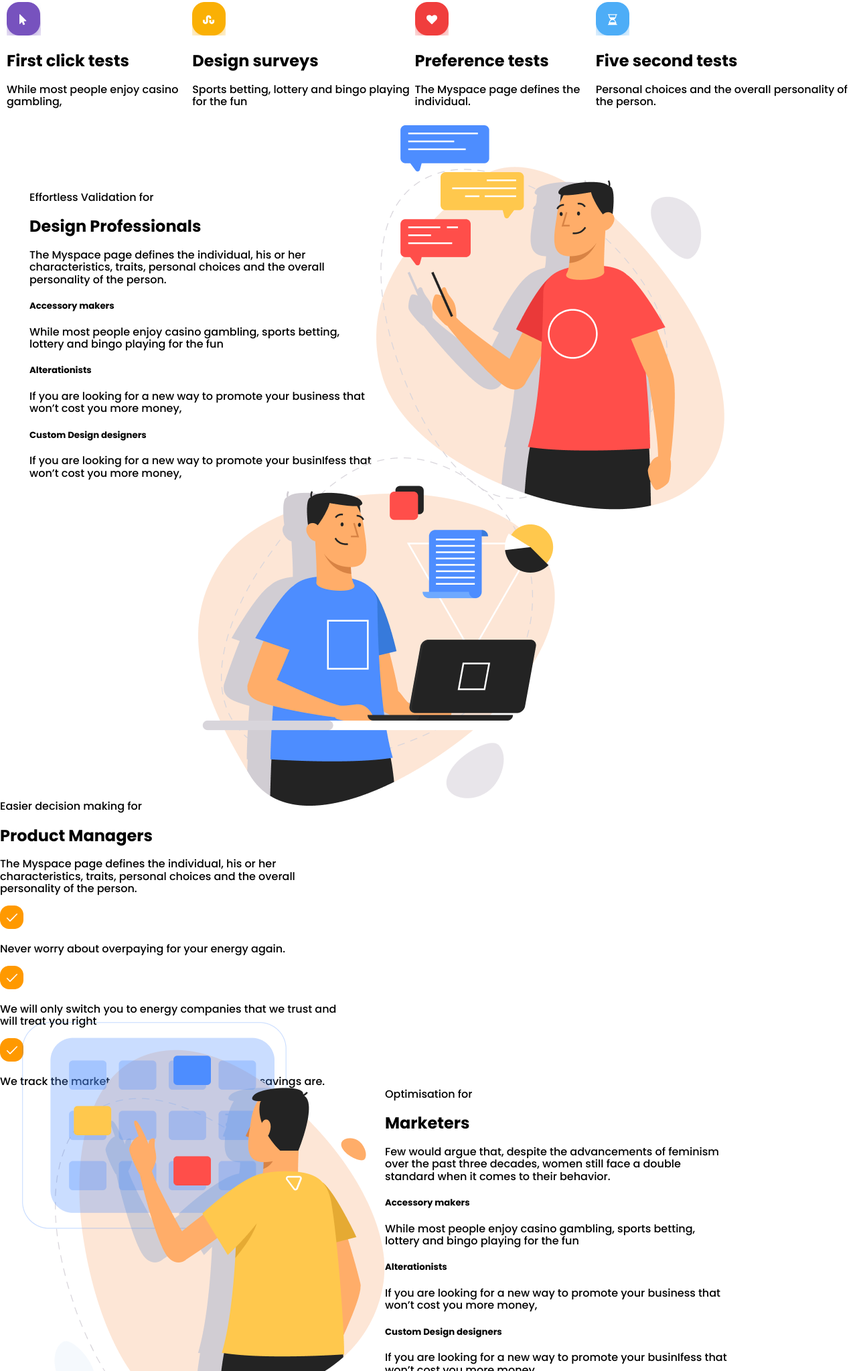
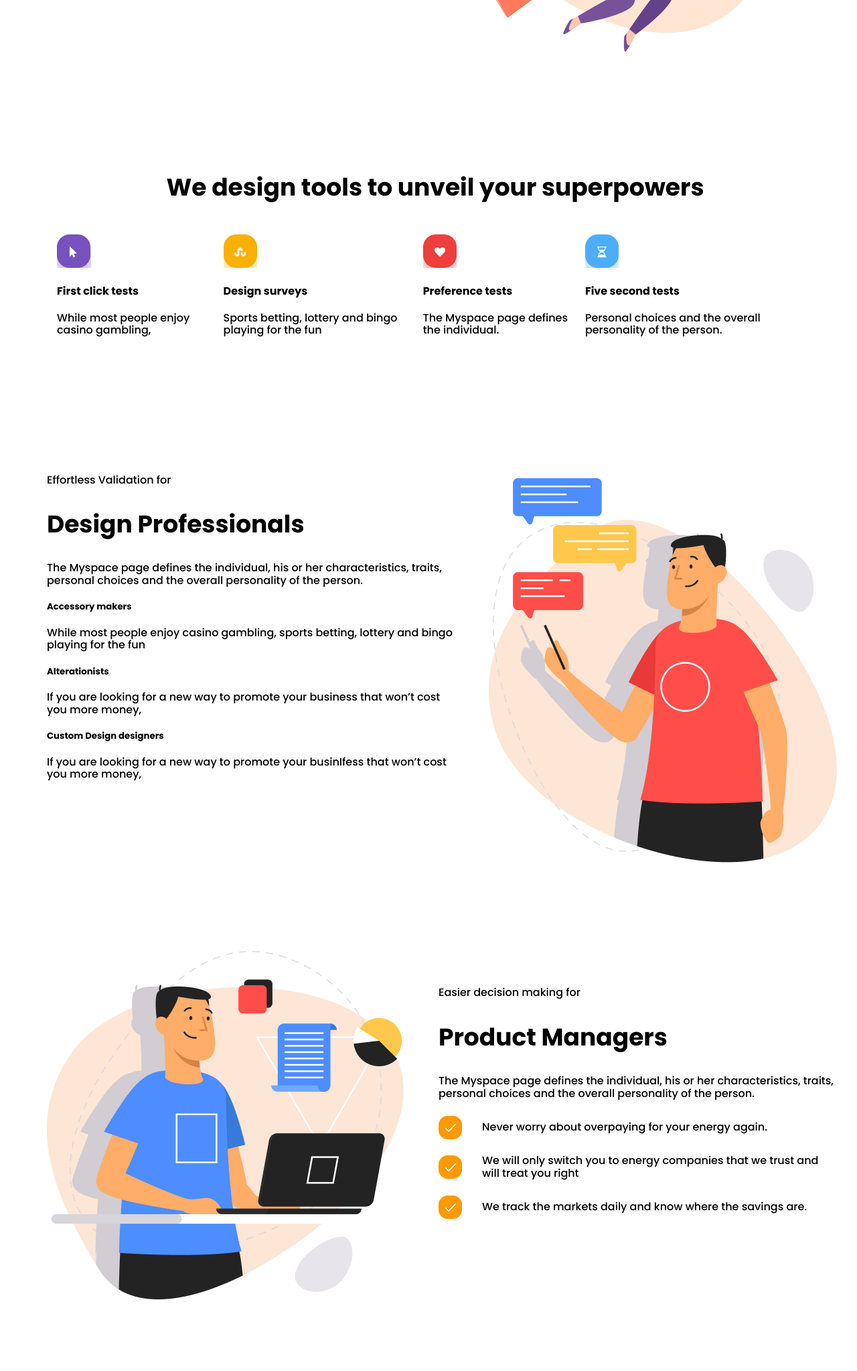
Before and after one commit to arbreshamedgjonaj/Productly, a plain HTML site: page index.html in a window 1280 px wide. Shown: the part 753-2800 px from the top of the page at 67% size. Drawn offline with Linux system fonts and the light colour scheme.

Commit message:
fixing site design

```diff
--- a/index.html
+++ b/index.html
@@ -1,5 +1,6 @@
 <!DOCTYPE html>
 <html lang="en">
+
 <head>
     <meta charset="UTF-8">
     <meta name="viewport" content="width=device-width, initial-scale=1.0">
@@ -10,6 +11,7 @@
     <link rel="preconnect" href="https://fonts.gstatic.com" crossorigin>
     <link href="https://fonts.googleapis.com/css2?family=Poppins:wght@500;700&display=swap" rel="stylesheet">
 </head>
+
 <body>
     <div>
 
@@ -31,7 +33,8 @@
         <div class="container">
             <div class="first-section">
                 <h2>The Design Thinking superpowers</h3>
-                <p>Tools, tutorials, design and innovation experts, all in one place! The most intuitive way to imagine your next user experience.</p>
+                    <p>Tools, tutorials, design and innovation experts, all in one place! The most intuitive way to
+                        imagine your next user experience.</p>
                     <button class="btn-getstarted">Get started</button>
                     <button class="Watch-video">Watch the Video</button>
             </div>
@@ -41,29 +44,29 @@
         </div>
         <div class="container-one">
             <div>
-                <h2>We design tools to unveil your superpowers</h2>
+                <h3 class="text-middle">We design tools to unveil your superpowers</h3>
 
             </div>
             <div class="card">
                 <div class="card-one">
                     <img src="images/icon.png" alt="purple icon">
-                    <h2>First click tests</h2>
+                    <h4>First click tests</h4>
                     <p>While most people enjoy casino gambling,</p>
 
                 </div>
                 <div class="card-two">
                     <img src="images/icon (1).png" alt="yellow icon">
-                    <h2>Design surveys</h2>
+                    <h4>Design surveys</h4>
                     <p>Sports betting, lottery and bingo playing for the fun</p>
                 </div>
                 <div class="card-tree">
                     <img src="images/icon (2).png" alt="red icon">
-                    <h2>Preference tests</h2>
+                    <h4>Preference tests</h4>
                     <p>The Myspace page defines the individual.</p>
                 </div>
                 <div class="card-four">
                     <img src="images/icon (3).png" alt="blue icon">
-                    <h2>Five second tests</h2>
+                    <h4>Five second tests</h4>
                     <p>Personal choices and the overall personality of the person.</p>
                 </div>
 
@@ -74,8 +77,9 @@
 
             <div class="first-section">
                 <p>Effortless Validation for</p>
-                <h2>Design Professionals</h3>
-                <p>The Myspace page defines the individual, his or her characteristics, traits, personal choices and the overall personality of the person. </p>
+                <h3>Design Professionals</h3>
+                <p>The Myspace page defines the individual, his or her characteristics, traits, personal choices and the
+                    overall personality of the person. </p>
                 <h5>Accessory makers</h5>
                 <p>While most people enjoy casino gambling, sports betting, lottery and bingo playing for the fun</p>
                 <h5>Alterationists</h5>
@@ -92,29 +96,35 @@
             <div class="container-image">
                 <img src="images/Image (2).png" alt="Man on a laptop">
             </div>
-            </div>
+
             <div class="first-section">
                 <p>Easier decision making for</p>
-                <h2>Product Managers</h3>
-                <p>The Myspace page defines the individual, his or her characteristics, traits, personal choices and the overall personality of the person. </p>
+                <h3>Product Managers</h3>
+                <p>The Myspace page defines the individual, his or her characteristics, traits, personal choices and the
+                    overall personality of the person. </p>
+                <div class="check-list">
+                    <div class="check-item">
                         <img src="images/Group 13.png" alt="A check button">
                         <p>Never worry about overpaying for your energy again. </p>
+                    </div>
+                    <div class="check-item">
                         <img src="images/Group 13.png" alt="A check button">
                         <p>We will only switch you to energy companies that we trust and will treat you right</p>
+                    </div>
+                    <div class="check-item">
                         <img src="images/Group 13.png" alt="A check button">
                         <p>We track the markets daily and know where the savings are.</p>
-
                     </div>
-
+                </div>
+            </div>
         </div>
         <div class="container">
-            <div class="container-image">
-                <img src="images/Image (3).png" alt="Man lekture">
-            </div>
+
             <div class="first-section">
                 <p>Optimisation for</p>
-                <h2>Marketers</h3>
-                <p>Few would argue that, despite the advancements of feminism over the past three decades, women still face a double standard when it comes to their behavior. </p>
+                <h3>Marketers</h3>
+                <p>Few would argue that, despite the advancements of feminism over the past three decades, women still
+                    face a double standard when it comes to their behavior. </p>
                 <h5>Accessory makers</h5>
                 <p>While most people enjoy casino gambling, sports betting, lottery and bingo playing for the fun</p>
                 <h5>Alterationists</h5>
@@ -122,6 +132,9 @@
                 <h5> Custom Design designers </h5>
                 <p>If you are looking for a new way to promote your businIfess that won’t cost you more money, </p>
 
+            </div>
+            <div class="container-image">
+                <img src="images/Image (3).png" alt="Man lekture">
             </div>
 
         </div>
@@ -131,4 +144,5 @@
 
     </footer>
 </body>
+
 </html>
--- a/styles/index.css
+++ b/styles/index.css
@@ -1,57 +1,110 @@
-body{
+body {
     font-family: 'Poppins', sans-serif;
+    font-size: 16px;
+}
 
+.header {
+    margin-top: 20px;
+    margin-left: 20px;
+    max-width: 185px;
+    max-width: 32px;
 }
-.header{
-   margin-top: 20px;
-   margin-left: 20px;
-   max-width: 185px;
-   max-width: 32px;
+
+h2 {
+    font-size: 44px;
 }
-.container{
+
+h3 {
+    font-size: 36px;
+}
+
+.container {
     display: flex;
     justify-content: center;
     align-items: center;
-    max-width: 1126px;
-    max-height: 496px;
+    margin-top: 50px;
+    margin-bottom: 50px;
+    margin-left: 20px;
+    padding: 15px;
+    border-color: white;
 }
 
-.first-section{
-   max-width:  518px;
-   max-height: 331px;
+.first-section {
+    margin-bottom: 50px;
+    margin-left: 20px;
+    padding: 15px;
+    position: relative;
 
 }
-.container-image{
+
+.check-list {
+    display: flex;
+    flex-direction: column;
+}
+
+.check-item {
+    display: inline-flex;
+    flex-direction: row;
+    align-items: center;
+}
+
+.check-item img {
+    width: 35px;
+    height: 35px;
+}
+
+.check-item p {
+    margin-left: 30px;
+}
+
+.container-image {
     max-width: 605px;
     max-height: 496px;
+    padding: 20px;
+    margin-top: 50px;
+    margin-bottom: 50px;
+    margin-left: 20px;
+    padding: 15px;
 }
 
-.btn-getstarted{
+.btn-getstarted {
     width: 175px;
     height: 53px;
     background-color: orange;
     color: white;
     border: none;
     border-radius: 4px;
+    margin-top: 50px;
+}
 
-}
-.Watch-video{
+.Watch-video {
     width: 175px;
     height: 53px;
     background-color: white;
     color: orange;
     border: none;
     border-radius: 4px;
+    margin-top: 50px;
 }
-.container-one
-{
+
+.container-one {
     justify-content: center;
     align-items: center;
     flex-direction: row;
-    margin: 10px;
+    margin-top: 50px;
+    margin-bottom: 50px;
+    margin-left: 20px;
+    padding: 15px;
+}
 
+.text-middle {
+    text-align: center;
+}
 
+.card {
+    display: flex;
+    flex-direction: row;
+    margin: 50px;
+    align-items: start;
+    max-height: 178px;
 }
-.card{
-    display: flex;
-}
```
Lines whose indentation alone changed are shown as unchanged.
